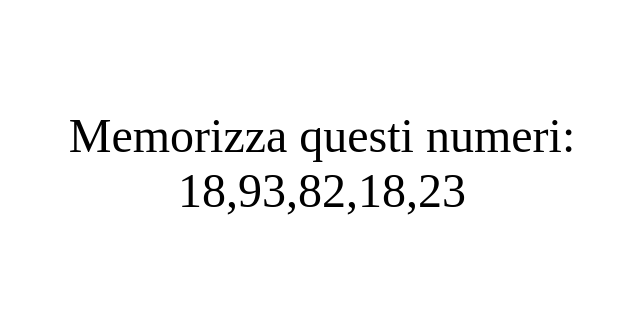
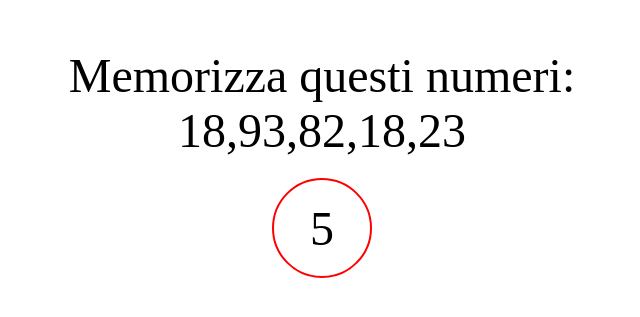
Before and after one commit to tommasoscocciolini/js-simon, a plain HTML site: page index.html in a window 1280 px wide. Shown: the part 237-554 px from the top of the page, without its empty margins (318-958 px from the left). Drawn offline with nearby package versions, Linux system fonts and the light colour scheme.

Commit message:
aggiunta contatore secondi

```diff
--- a/index.html
+++ b/index.html
@@ -14,7 +14,9 @@
     <p id="message">Memorizza questi numeri: </p>
     <p id="numeri"></p>
     <p id="myNums"></p>
-    <p id="#count"></p>
+    <div class="clock">
+      <p id="count"></p>
+    </div>
   </div>
 </body>
 </html>
--- a/main.js
+++ b/main.js
@@ -12,11 +12,17 @@ $(document).ready(function () {
   console.log(numeriRandom);
   $("#numeri").text(numeriRandom) //stampo numeri
 
-  var count = 0;
+  setTimeout(function () { //ritardo apparizione cerchio orologio
+    $('#count').parent().css("display", "flex");
+  },1000);
+
+  var count = 1; //creo contatore secondi
   var id = setInterval(function () {
     $('#count').text(count);
-    clearInterval(id);
-    count++
+    count++;
+    if (count==31) {
+      count=0;
+    }
   },1000);
 
   //timer 30sec di num visibili
@@ -29,6 +35,7 @@ $(document).ready(function () {
   // timer 30sec senza numeri +
   // inserisco numeri che ricordo
   setTimeout(function () {
+    $("#message").text(" ");
     for (var i = 0; i < 5; i++) {
       numerimemorizzati[i] = parseInt(prompt("Inserisci i numeri che ricordi: "))
     }
@@ -37,6 +44,7 @@ $(document).ready(function () {
     console.log(resultArray);
     $("#myNums").text("Numeri Validi: " +resultArray+" Punteggio: "+ resultArray.length +"/5")
     $("#message").text("RISULTATO");
+    $('#count').parent().hide()
   }, 60000)
 });
 
--- a/master.css
+++ b/master.css
@@ -12,3 +12,15 @@
   font-size: 3em;
   flex-direction: column;
 }
+
+div.clock{
+  display: none;
+  justify-content: center;
+  align-items: center;
+  margin: 0 auto;
+  border: 2px solid red;
+  border-radius: 50%;
+  width: 100px;
+  height: 100px;
+  margin-top: 20px;
+}
```
